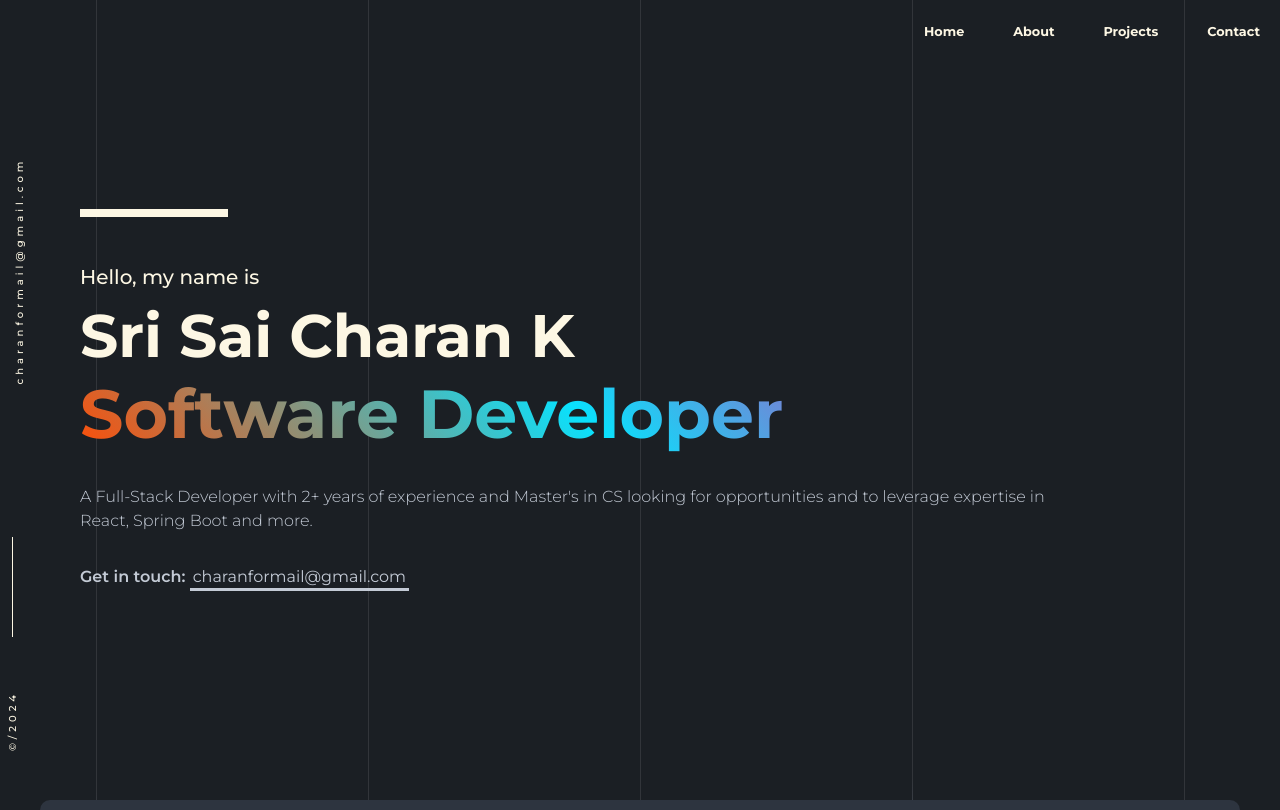
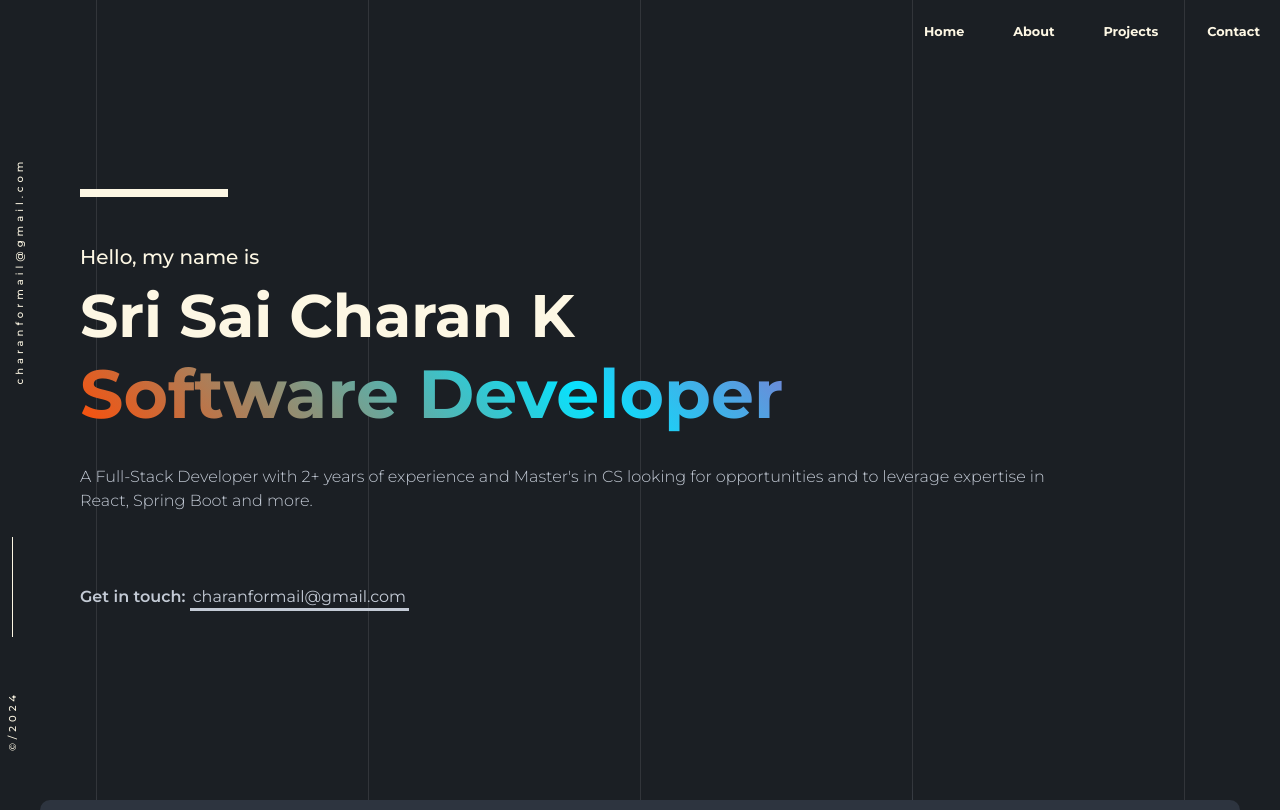
Before and after one commit to sricharan18/portfolio, a React (Create React App) app: page / in a window 1280 px wide. Shown: the top 810 px of the page. Built offline with nearby package versions, Linux system fonts and the light colour scheme.

Commit message:
analytics

```diff
--- a/public/index.html
+++ b/public/index.html
@@ -32,6 +32,16 @@
     <link href="https://fonts.googleapis.com/css2?family=Courier+Prime:wght@400;700&display=swap" rel="stylesheet">
     <script type="module" src="https://unpkg.com/ionicons@7.1.0/dist/ionicons/ionicons.esm.js"></script>
     <script nomodule src="https://unpkg.com/ionicons@7.1.0/dist/ionicons/ionicons.js"></script>
+
+    <!-- Google tag (gtag.js) -->
+    <script async src="https://www.googletagmanager.com/gtag/js?id=G-6RQBG4STV7"></script>
+    <script>
+      window.dataLayer = window.dataLayer || [];
+      function gtag(){dataLayer.push(arguments);}
+      gtag('js', new Date());
+
+      gtag('config', 'G-6RQBG4STV7');
+    </script>
   </head>
   <body>
     <noscript>You need to enable JavaScript to run this app.</noscript>
--- a/src/homepage.css
+++ b/src/homepage.css
@@ -50,6 +50,10 @@
 .hero-text-3 {
     font-size: 85px;
     font-weight: 700;
+}
+
+.hero-container div:last-child {
+    margin-top: 70px;
 }
 
 .page-content {
```
